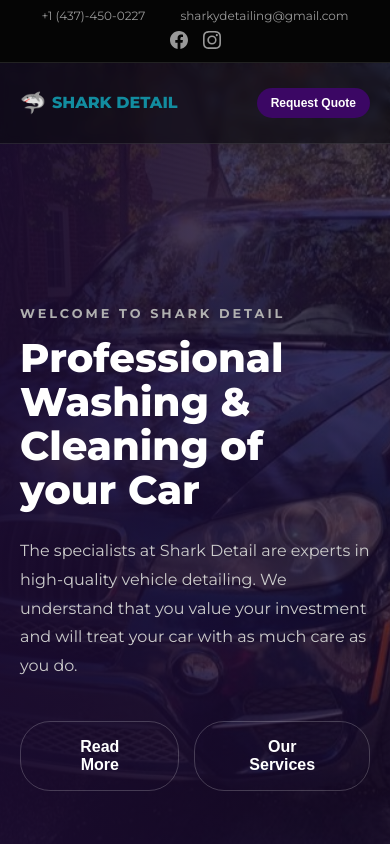
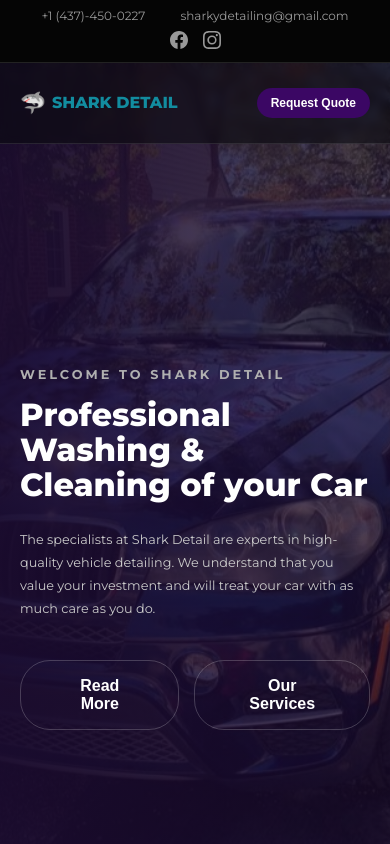
Before and after one commit to Chzhqv/shark-website, a React (Vite) app: page / in a window 390 px wide. Shown: the top 844 px of the page. Built offline with nearby package versions, Linux system fonts and the light colour scheme.

Commit message:
Hero and About Mobile allignment Fix v2.2

```diff
--- a/src/index.css
+++ b/src/index.css
@@ -334,7 +334,11 @@
     padding-top: 180px;
   }
 
-  .hero-title { font-size: 2.5rem; }
+  .hero-title { font-size: 2rem; }
+
+  .hero-desc {
+    font-size: 0.80rem;
+  }
 
   /* 3. CARS & TRUCKS BUTTON FIX (Fit side-by-side) */
   .vehicle-tabs {
```
